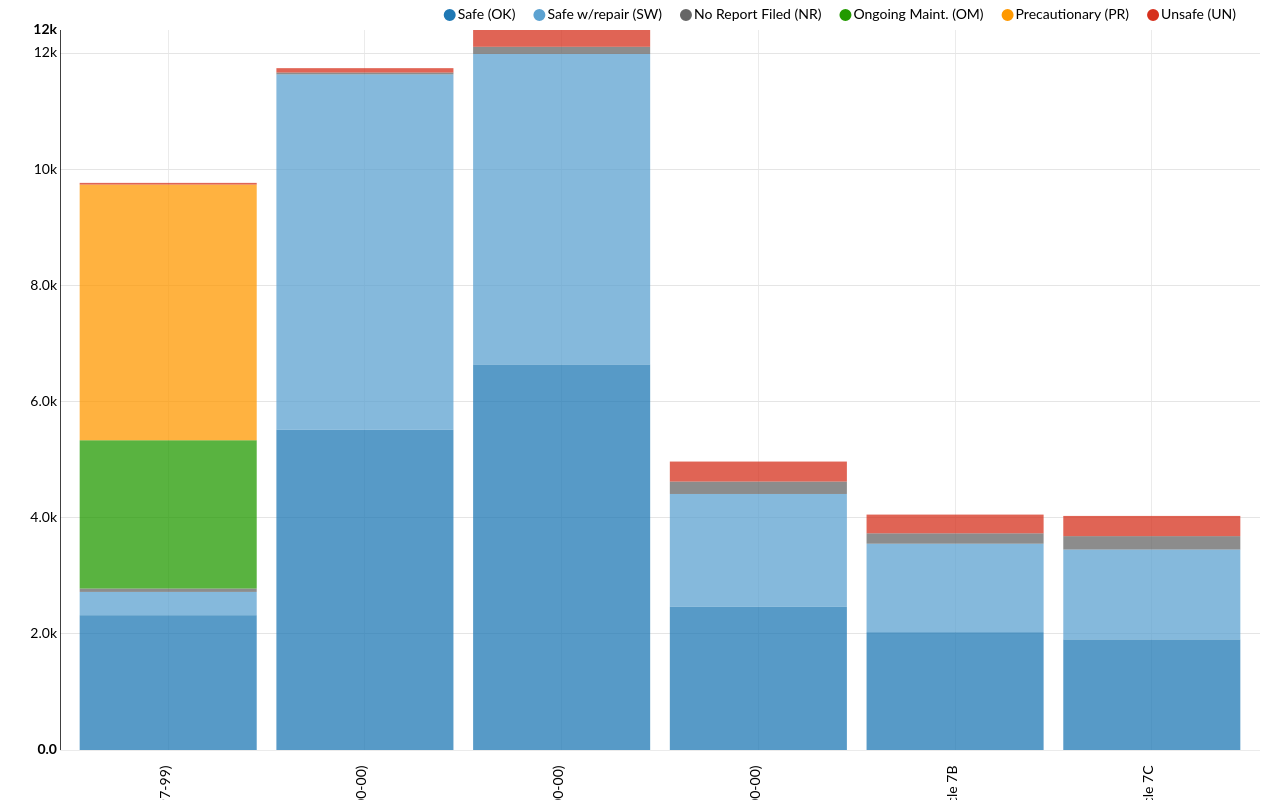
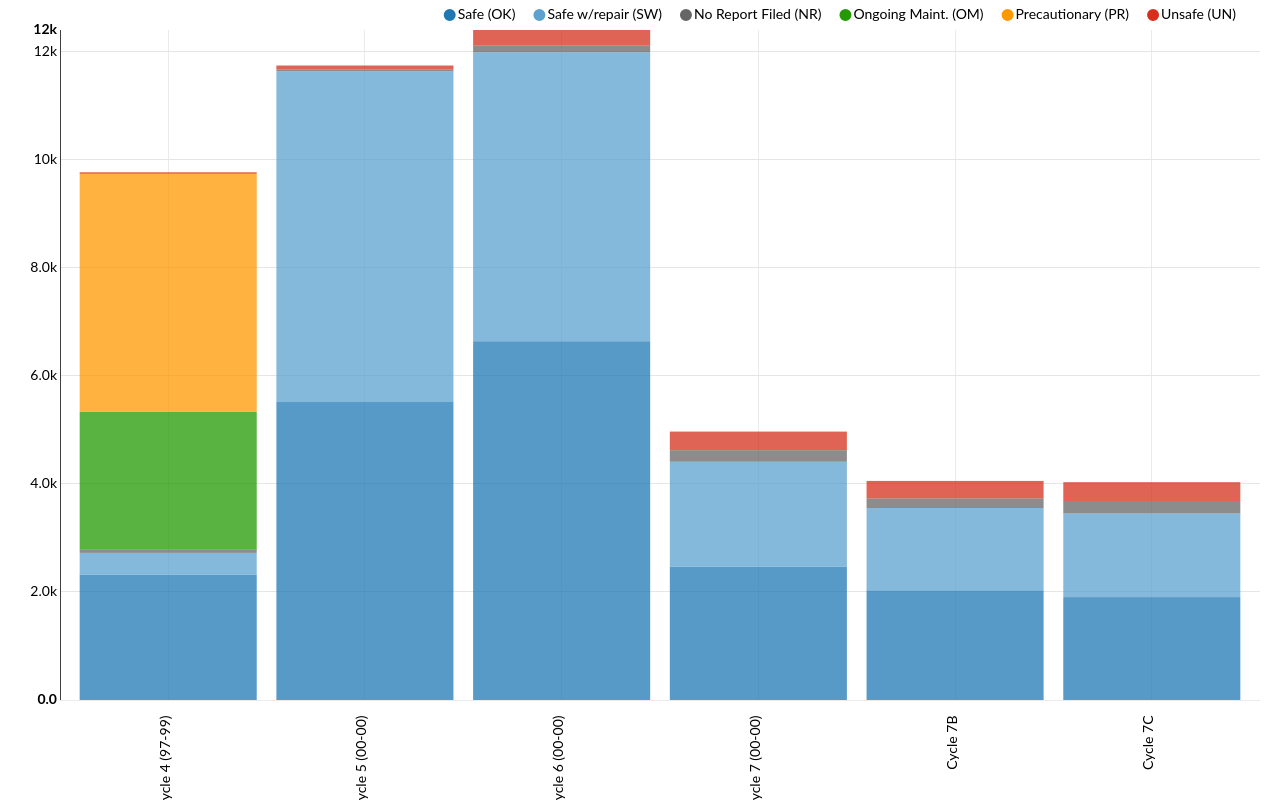
Before and after one commit to NYCDOB/Performance_Dashboard, a website: page examples/Facade_Filings2.html in a window 1280 px wide. Drawn offline with nearby package versions, Linux system fonts and the light colour scheme; files that its build step writes are made by us from their sources.

Commit message:
Update Facade_Filings2.html

```diff
--- a/examples/Facade_Filings2.html
+++ b/examples/Facade_Filings2.html
@@ -120,6 +120,7 @@
     nv.addGraph(function() {
         var chart = nv.models.multiBarChart()
         .showControls(false)
+        .margin({bottom: 100})
         .stacked(true);
 
         chart.yAxis
```
